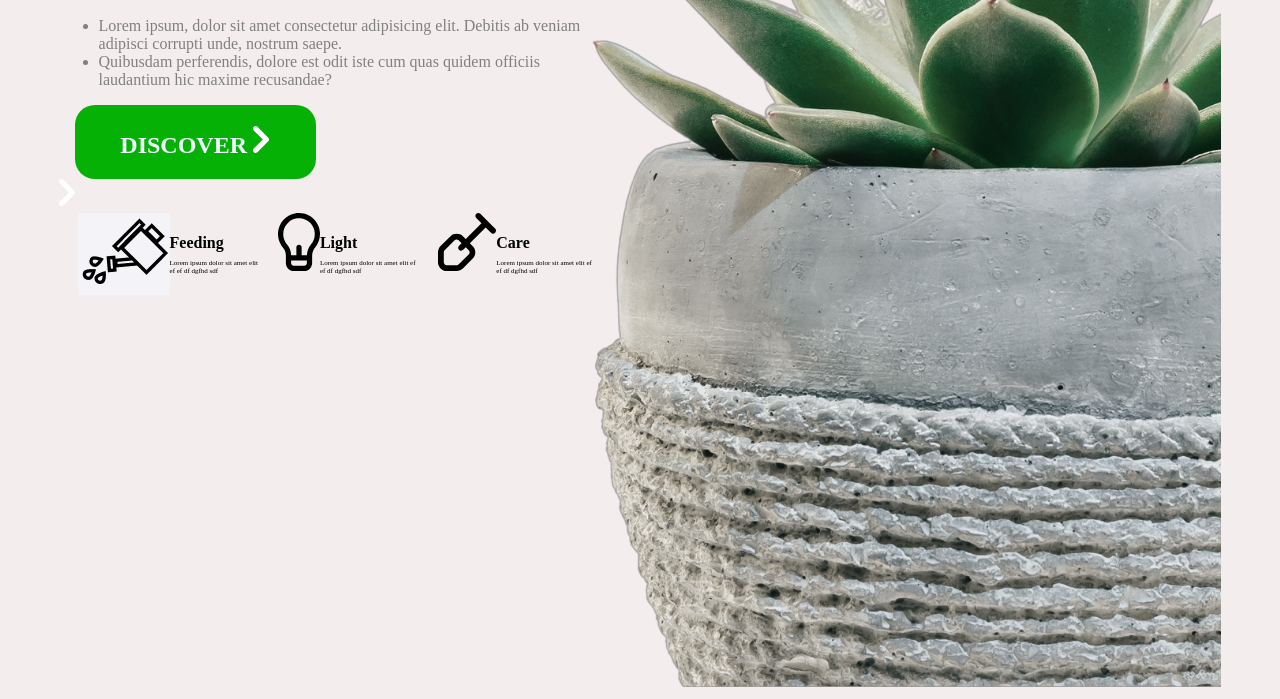
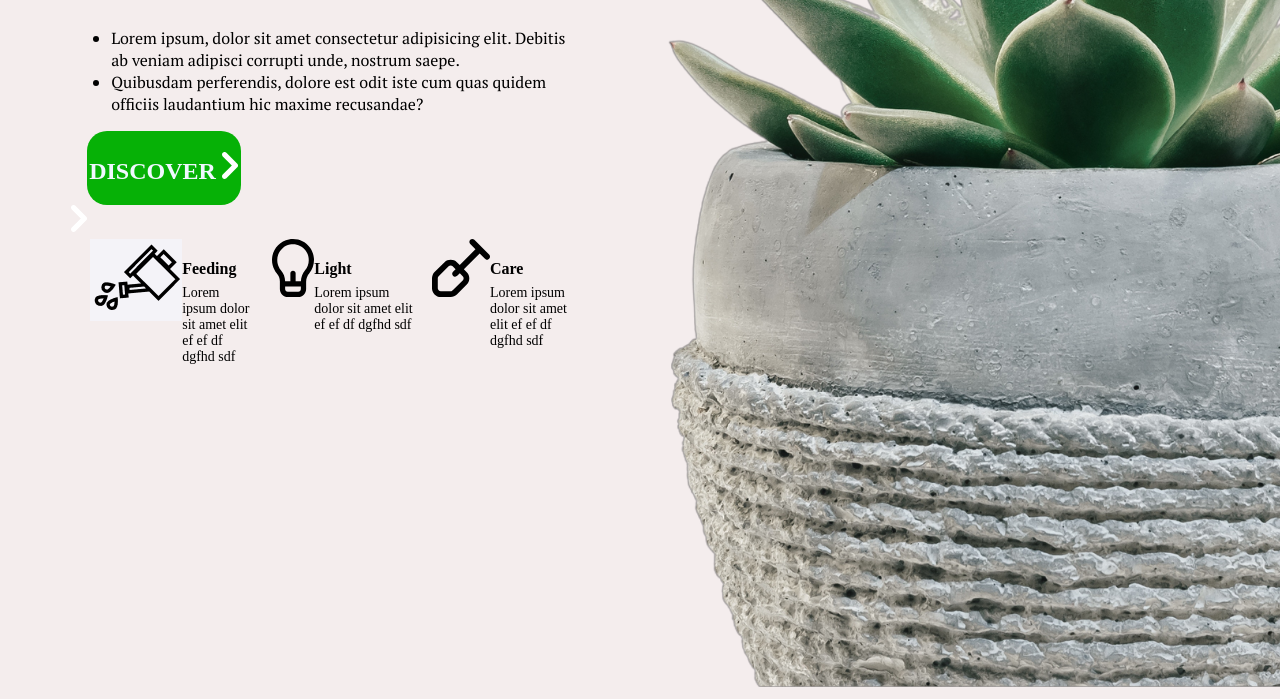
Before and after one commit to Sourabhpande532/Project-6-iNeuron.ai.Monstera, a plain HTML site: page index.html in a window 1280 px wide. Shown: the part 283-982 px from the top of the page. Drawn offline with Linux system fonts and the light colour scheme; a web font is replaced by a local one.

Commit message:
first Commit

```diff
--- a/index.html
+++ b/index.html
@@ -4,7 +4,8 @@
     <meta charset="UTF-8" />
     <meta http-equiv="X-UA-Compatible" content="IE=edge" />
     <meta name="viewport" content="width=device-width, initial-scale=1.0" />
-    <title>Document</title>
+    <title>Monstera</title>
+    <link href="https://fonts.googleapis.com/css2?family=Inconsolata:wght@200&family=PT+Serif&display=swap" rel="stylesheet">
     <link
       href="https://fonts.googleapis.com/css?family=Allerta"
       rel="stylesheet"
@@ -29,8 +30,8 @@
       display: var(--spread);
       justify-content:var(--distance);
       padding-top: 1rem;
-      padding-left: 4%;
-      padding-right: 4%;
+      padding-left: 5%;
+      padding-right: 5%;
 
      }
 
@@ -42,6 +43,9 @@
       width: 50%;
       position: relative;
       bottom: 1.9rem;
+     }
+     #imgMain{
+      padding-left: 14%;
      }
 
      #navEnd {
@@ -68,12 +72,12 @@
       padding-left: 1rem;
      }
      .text{
-      font-size: 7px;
+      font-size: 14px;
       position: relative;
       bottom: 0.9rem;
      }
      #heading{
-      width: 45%;
+      width: 30%;
       background: rgb(6, 177, 6);
       border-radius: 20px;
       text-align: center;
@@ -83,6 +87,11 @@
       padding: 0.5px;
 
      }
+     li{
+      font-family: 'Inconsolata', monospace;
+      font-family: 'PT Serif', serif;
+     }
+
 
 
     </style>
@@ -99,13 +108,13 @@
     </div>
     <div><h4>Collection</h4></div>
     <div>
-    <h4>Shop</h4>
+        <h4>Shop</h4>
     </div>
     <div>
-    <h4>About</h4>
+        <h4>About</h4>
     </div>
     <div>
-    <h4>Contact</h4>
+       <h4>Contact</h4>
     </div>
     </div>
 
@@ -128,11 +137,11 @@
     <div>
     <ul>
                <li><h1 id="monstera">MONSTERA</h1></li>
-               <li style="color: grey;">
+               <li >
                 Lorem ipsum, dolor sit amet consectetur adipisicing elit.
                 Debitis ab veniam adipisci corrupti unde, nostrum saepe.
                 </li>
-               <li style="color: grey;">
+               <li>
                 Quibusdam perferendis, dolore est odit iste cum quas quidem
                 officiis laudantium hic maxime recusandae?
                </li>
```
